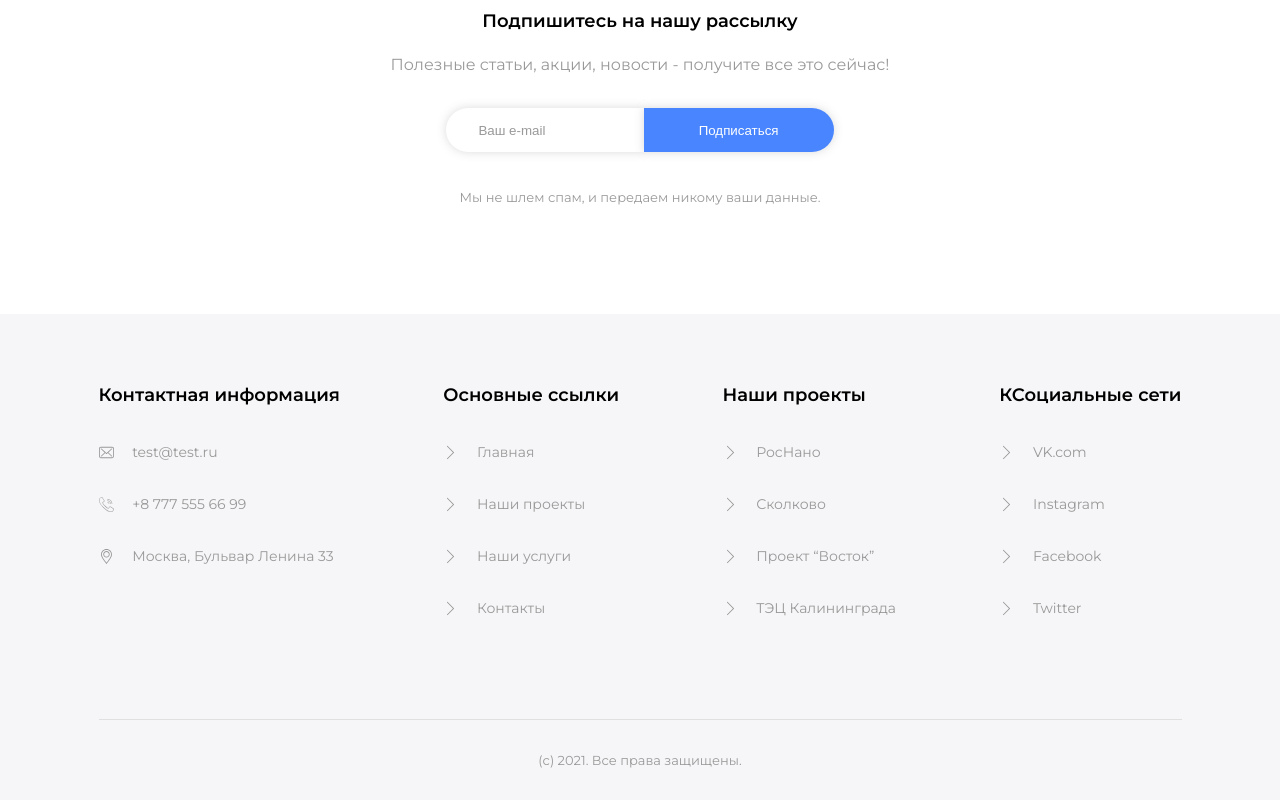
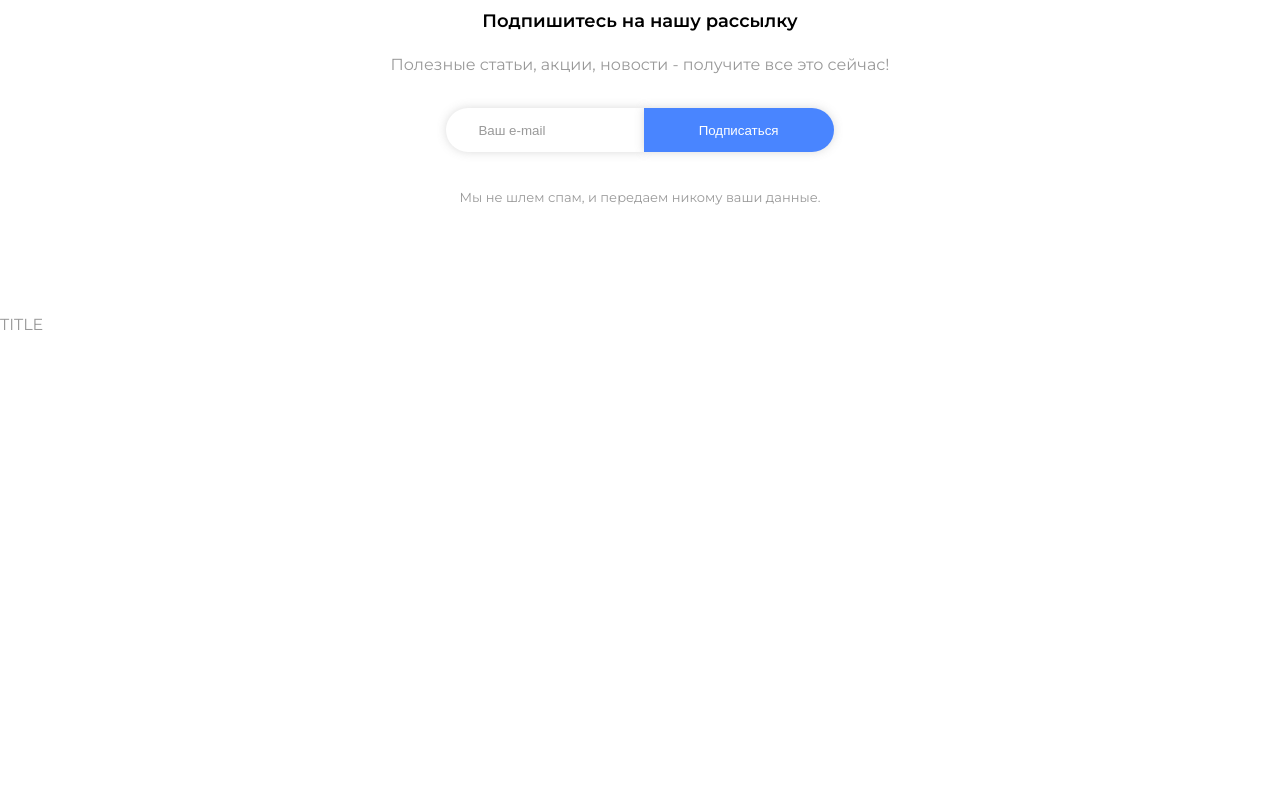
Before and after one commit to AlexandrCherednichenko/IT, a plain HTML site: page index.html in a window 1280 px wide. Shown: the part 4848-5648 px from the top of the page. After the commit the page ends 5184 px from the top, so only its background shows below. Drawn offline with Linux system fonts and the light colour scheme.

Commit message:
commit_1

```diff
--- a/index.html
+++ b/index.html
@@ -187,7 +187,9 @@
         </div>
     </section>
 
-    <footer class="footer">
+    <h1>TITLE</h1>
+
+    <!-- <footer class="footer">
         <div class="container">
             <div class="footer_inner">
                 <div class="footer_menu">
@@ -276,7 +278,7 @@
             </div>
             <p class="footer_description">(с) 2021. Все права защищены.</p>
         </div>
-    </footer>
+    </footer> -->
 
     <script src="js/jquery-3.5.1.min.js"></script>
     <script src="js/jquery.fancybox.min.js"></script>
```
